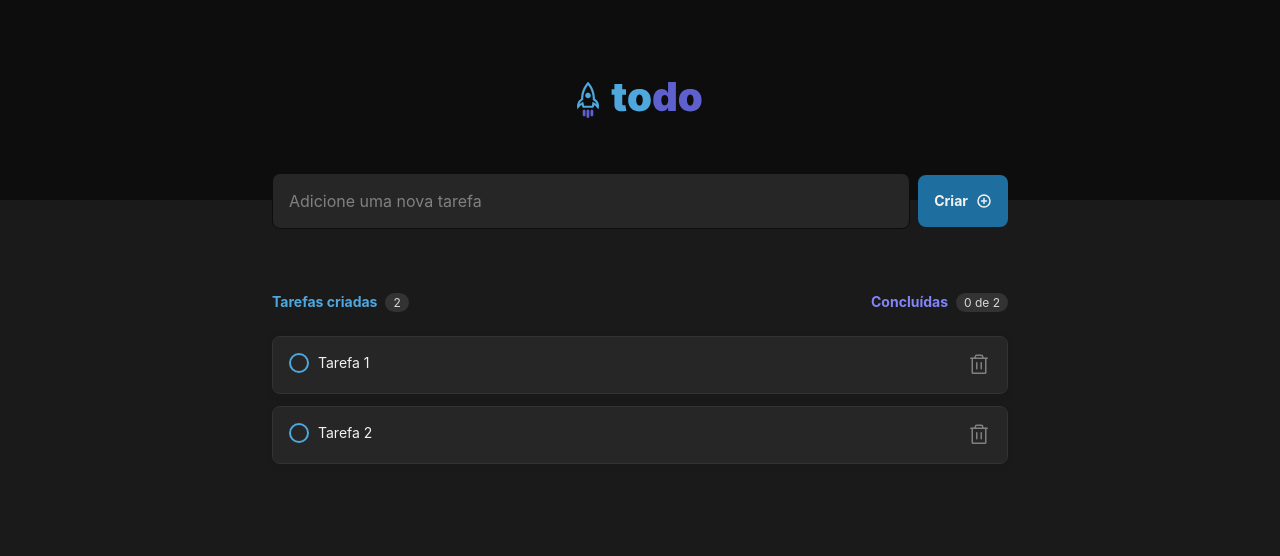
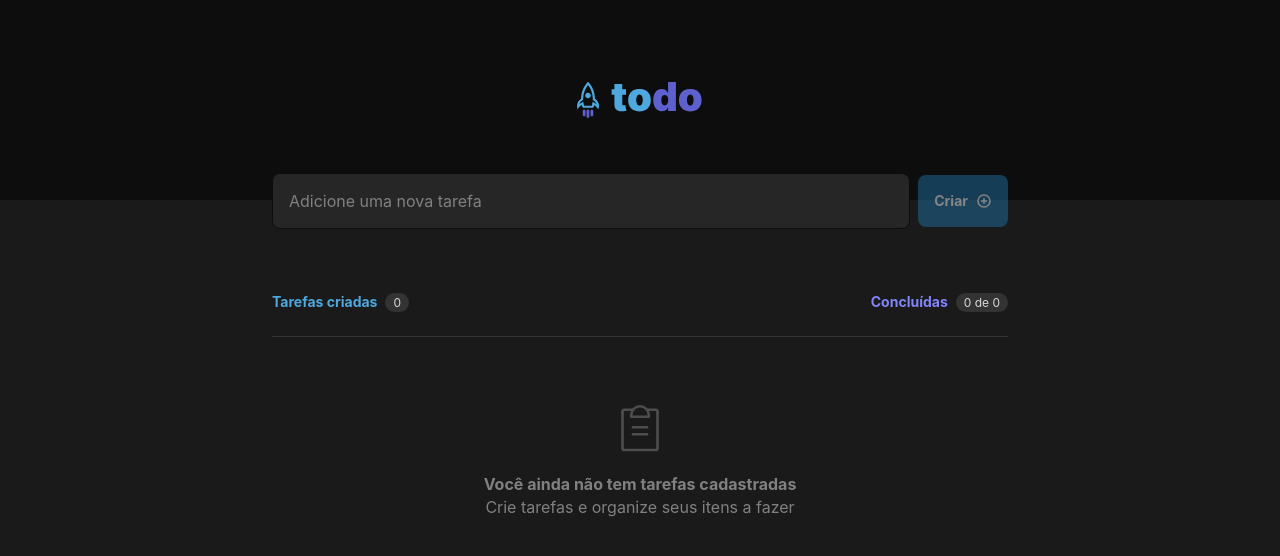
Before and after one commit to luarakerlen/todo-list-reactjs-ignite, a React (Vite) app: page / in a window 1280 px wide. Shown: the top 556 px of the page. Built offline with nearby package versions, Linux system fonts and the light colour scheme.

Commit message:
feat: not allow empty tasks

```diff
--- a/src/components/NewTaskArea.module.css
+++ b/src/components/NewTaskArea.module.css
@@ -51,8 +51,13 @@
 	gap: 0.5rem;
 }
 
-.button:hover {
+.button:not(:disabled):hover {
 	background: var(--blue);
+}
+
+.button:disabled {
+	opacity: 0.5;
+	cursor: not-allowed;
 }
 
 @media (max-width: 768px) {
--- a/src/components/NewTaskArea.tsx
+++ b/src/components/NewTaskArea.tsx
@@ -8,10 +8,9 @@ import styles from './NewTaskArea.module.css';
 
 export function NewTaskArea() {
 	const [newTaskText, setNewTaskText] = useState('');
-	const [tasks, setTasks] = useState<TaskInterface[]>([
-		{ id: '1', done: false, description: 'Tarefa 1' },
-		{ id: '2', done: false, description: 'Tarefa 2' },
-	]);
+	const [tasks, setTasks] = useState<TaskInterface[]>([]);
+
+	const isInputEmpty = newTaskText === '';
 
 	function handleCreateNewTask(event: FormEvent) {
 		event.preventDefault();
@@ -39,7 +38,7 @@ export function NewTaskArea() {
 					value={newTaskText}
 					onChange={handleChangeTaskText}
 				/>
-				<button className={styles.button} type='submit'>
+				<button className={styles.button} type='submit' disabled={isInputEmpty}>
 					Criar
 					<PlusCircle size={16} weight='bold' />
 				</button>
```
